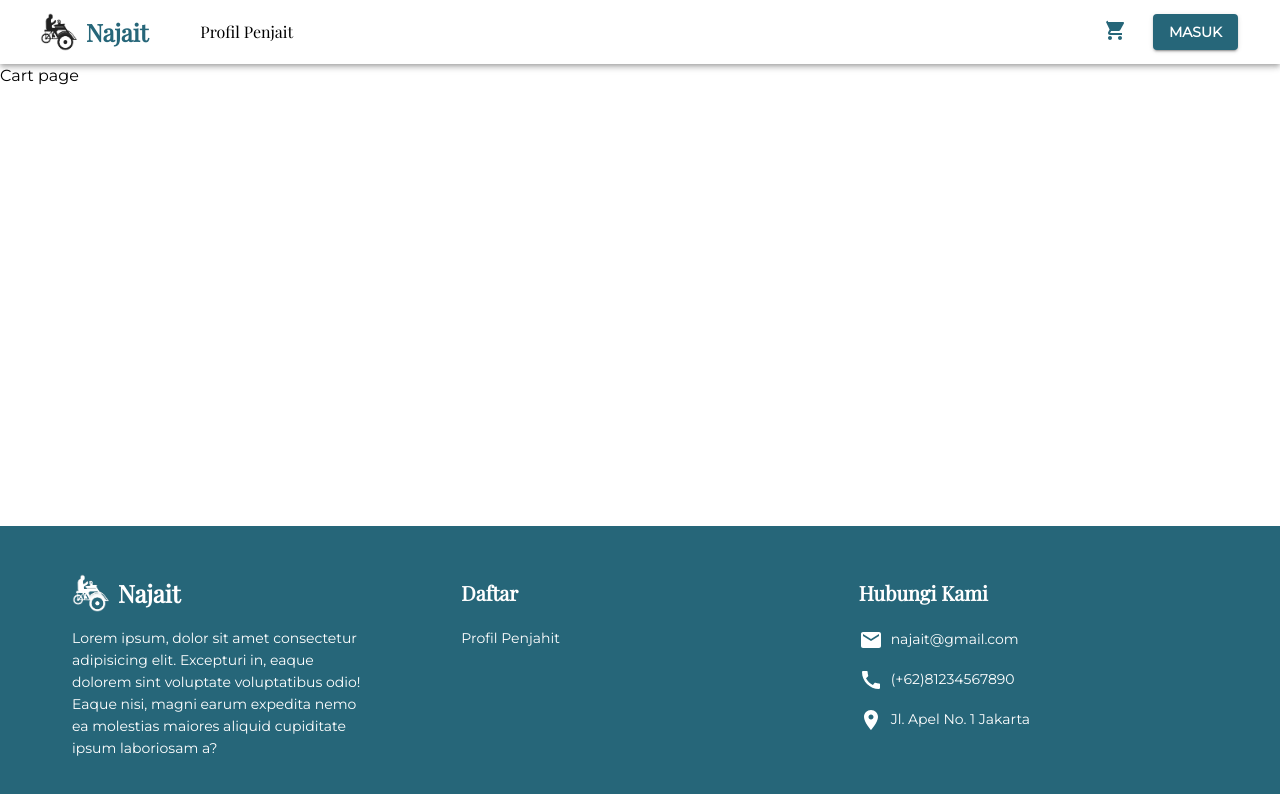
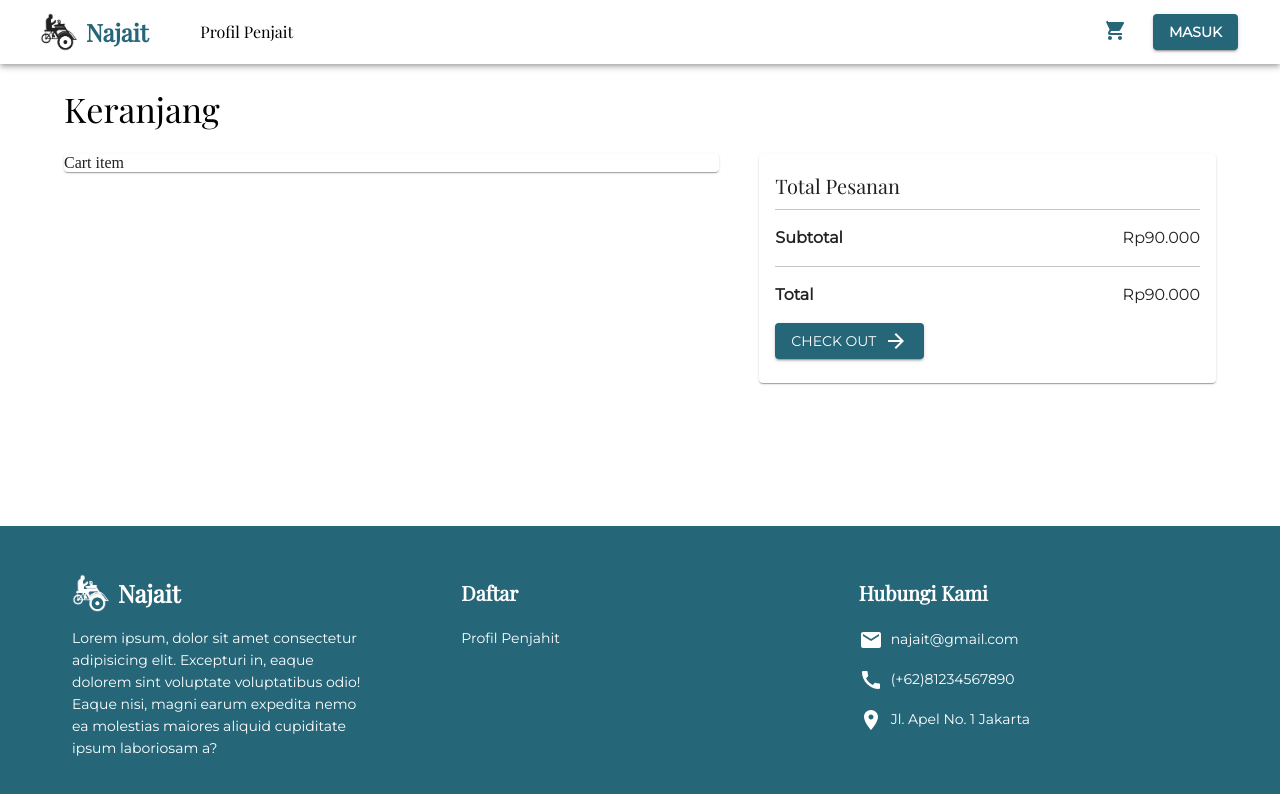
Before and after one commit to rafirm29/najait-express, a React (Create React App) app: page /cart in a window 1280 px wide. Shown: the top 794 px of the page. Built offline with nearby package versions, Linux system fonts and the light colour scheme.

Commit message:
Added total pesanan card

```diff
--- a/src/pages/Cart.js
+++ b/src/pages/Cart.js
@@ -1,11 +1,65 @@
-import { Typography } from '@mui/material';
+import {
+  Button,
+  Card,
+  CardContent,
+  CardHeader,
+  Container,
+  Grid,
+  Typography,
+  Box,
+} from '@mui/material';
+import ArrowForwardIcon from '@mui/icons-material/ArrowForward';
 import React from 'react';
 
 const Cart = () => {
   return (
-    <div>
-      <Typography>Cart page</Typography>
-    </div>
+    <Container>
+      <Typography variant="h4" my={3}>
+        Keranjang
+      </Typography>
+      <Grid container columnSpacing={5}>
+        <Grid item xs={12} sm={7}>
+          <Card>Cart item</Card>
+        </Grid>
+        <Grid item xs={12} sm={5}>
+          <Card>
+            <CardContent>
+              <Box borderBottom={1} borderColor="#C4C4C4">
+                <Typography gutterBottom variant="h6">
+                  Total Pesanan
+                </Typography>
+              </Box>
+              <Box borderBottom={1} borderColor="#C4C4C4">
+                <Grid container my={2}>
+                  <Grid item xs>
+                    <Typography fontWeight="bold">Subtotal</Typography>
+                  </Grid>
+                  <Grid item>
+                    <Typography>Rp90.000</Typography>
+                  </Grid>
+                </Grid>
+              </Box>
+              <Box>
+                <Grid container my={2}>
+                  <Grid item xs>
+                    <Typography fontWeight="bold">Total</Typography>
+                  </Grid>
+                  <Grid item>
+                    <Typography>Rp90.000</Typography>
+                  </Grid>
+                </Grid>
+              </Box>
+              <Button variant="contained" color="primary">
+                <Typography variant="body2" mr={1}>
+                  Check out
+                </Typography>
+                <ArrowForwardIcon />
+              </Button>
+            </CardContent>
+          </Card>
+        </Grid>
+      </Grid>
+    </Container>
   );
 };
 
```
